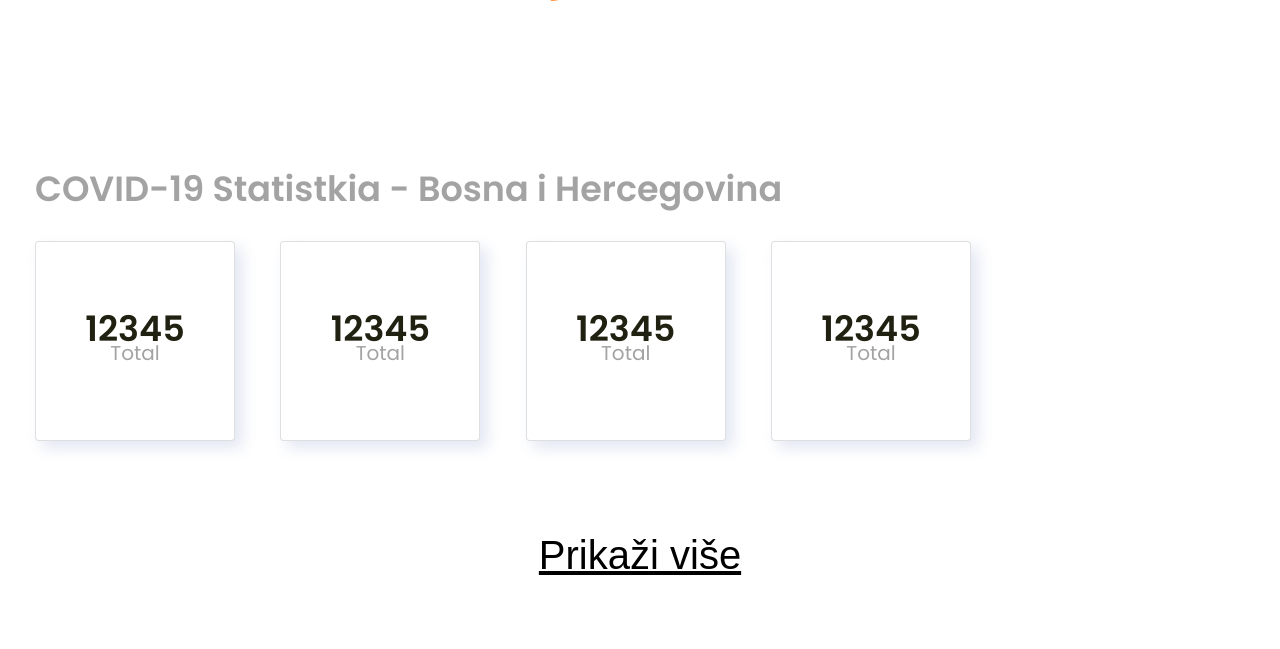
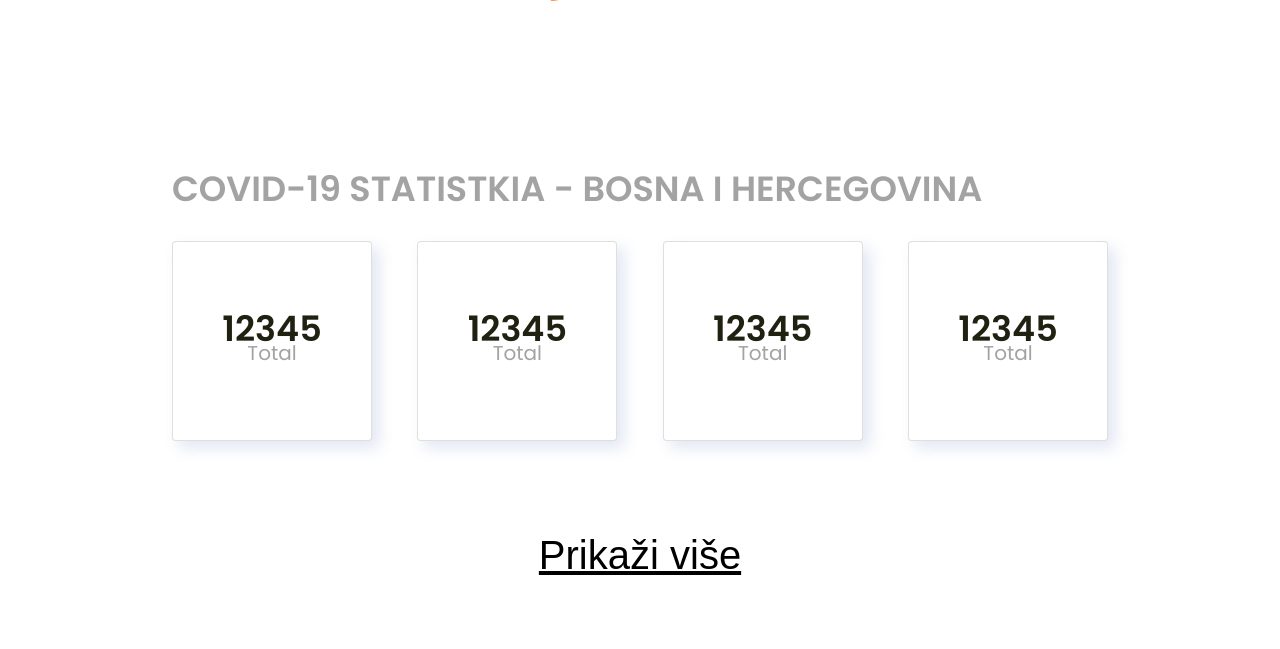
Before and after one commit to devAbu/bih-corona, a PHP site: page / in a window 1280 px wide. Shown: the part 660-1309 px from the top of the page. Run offline with PHP 8.4, Linux system fonts and the light colour scheme; data that the repository does not hold is empty.

Commit message:
malo popravke

```diff
--- a/assets/css/style.css
+++ b/assets/css/style.css
@@ -405,17 +405,17 @@ body {
   scroll-behavior: smooth;
 }
 
-.title {
+.title-n {
   margin: 20px;
   font-weight: 600;
   font-size: 35px;
   color: #a3a3a3;
+  text-transform: uppercase;
 }
 
 .card {
   width: 200px;
   height: 200px;
-  background: #fff;
   display: inline-block;
   margin: 20px;
   text-align: center;
--- a/assets/js/api.js
+++ b/assets/js/api.js
@@ -4,7 +4,7 @@ setInterval(function(){fetch('https://thevirustracker.com/free-api?countryTotal=
   })
   .then((data) => {
 
-  document.getElementById('title').innerText = "COVID-19 Statistika - Bosna i Hercegovina";
+  document.getElementById('title-n').innerText = "COVID-19 Statistika - Bosna i Hercegovina";
 
 
   document.getElementById('total').innerHTML = `<div class="stats">
@@ -40,7 +40,7 @@ fetch('https://thevirustracker.com/free-api?countryTotal=BA')
   })
   .then((data) => {
 
-  document.getElementById('title').innerText = "COVID-19 Statistika - Bosna i Hercegovina";
+  document.getElementById('title-n').innerText = "COVID-19 Statistika - Bosna i Hercegovina";
 
   document.getElementById('total').innerHTML = `<div class="stats">
       <div class="number">${data.countrydata[0].total_cases}</div>
--- a/index.php
+++ b/index.php
@@ -137,10 +137,10 @@
     <div class="mt-4"></div>
     <!-- NUMBERS -->
     <section id="numbers pt-5">
-        <div class="container-fluid">
+        <div class="container-fluid d-flex justify-content-center">
             <div class="row">
                 <div class="header">
-                    <div id="title" class="title">COVID-19 Statistkia - Bosna i Hercegovina</div>
+                    <div id="title-n" class="title-n">COVID-19 Statistkia - Bosna i Hercegovina</div>
                     <div id="total" class="card">
                     <div class="stats">
                         <div class="number">12345</div>
--- a/insertData.php
+++ b/insertData.php
@@ -356,7 +356,7 @@
                                                                 echo $lfBroj;?>" placeholder="Broj Zarazenih" required>
                                                             </td>
                                                             <td><input name="vrijeme" type="text" class="form-control" value="<?php
-                                                                echo $vriheme;?>" required>
+                                                                echo $lfVrijeme;?>" placeholder="vrijeme" required>
                                                             </td>
                                                             <td>
                                                                 <?php
--- a/php/crud.php
+++ b/php/crud.php
@@ -16,9 +16,9 @@ if(isset($_POST['saveLf'])){
     $lfImeGrada = $_POST['lfImeGrada'];
     $lfBroj = $_POST['lfBroj'];
     $lfParagraf = $_POST['lfParagraf'];
-    $lfVrijeme = $_POST['lfVrijeme'];
+    $lfVrijeme = $_POST['vrijeme'];
 
-    $mysqli->query("INSERT INTO live_feed (lfImeGrada,lfBroj,lfParagraf,lfVrijeme) VALUES ('$lfImeGrada', '$lfBroj' , '$lfParagraf' , '$lfVrijeme')") or die($mysqli->error);
+    $mysqli->query("INSERT INTO live_feed (lfImeGrada,lfBroj,lfParagraf,vrijeme) VALUES ('$lfImeGrada', '$lfBroj' , '$lfParagraf' , '$lfVrijeme')") or die($mysqli->error);
 
     $_SESSION['message'] = "Sačuvano";
     $_SESSION['msg_type'] = "success";
```
